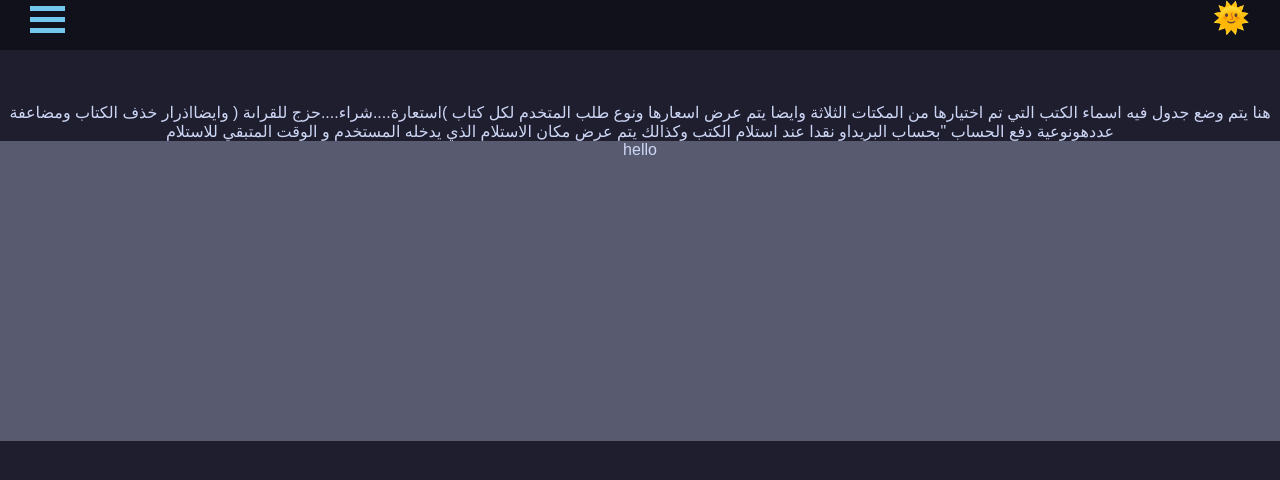
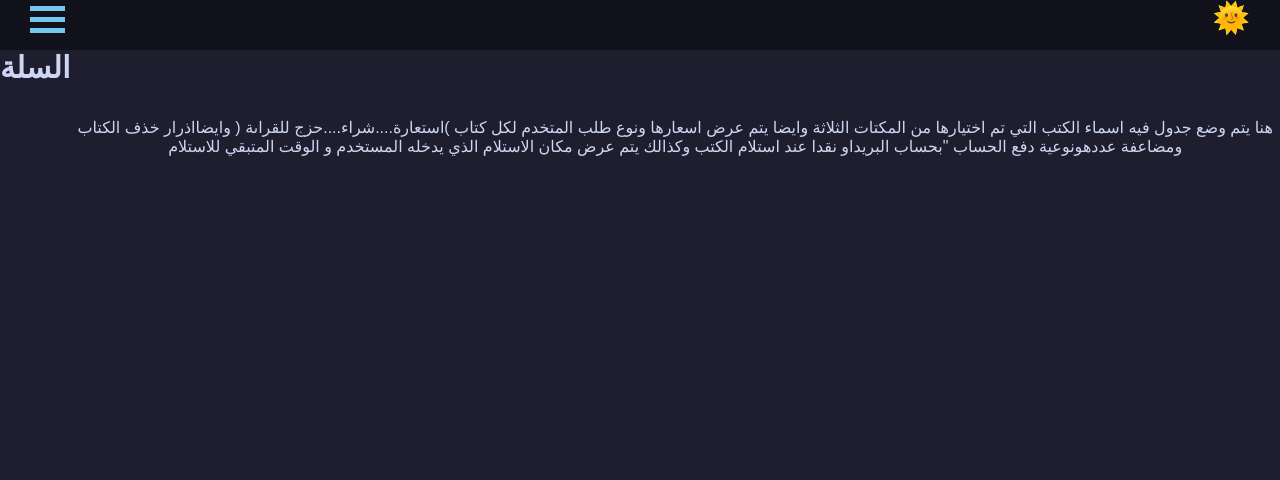
Before and after one commit to Q90T/lib, a plain HTML site: page cart.html in a window 1280 px wide. Drawn offline with Linux system fonts and the light colour scheme.

Commit message:
no footer

```diff
--- a/script.js
+++ b/script.js
@@ -75,10 +75,3 @@ menuButton.addEventListener("click", function() {
     //}, 1000); // 1000 milliseconds = 1 second
   }
 });
-
-const footer = document.createElement('footer');
-footer.innerHTML = '<div class="footer-content">hello <div/>';
-footer.style.backgroundColor = 'lightgray';
-footer.style.padding = '0px';
-footer.style.textAlign = 'center';
-document.body.appendChild(footer);
--- a/stylse.css
+++ b/stylse.css
@@ -99,7 +99,6 @@ body {
   transition: background-color 0.5s ease;
 
 
-
 }
 
 /* Light mode class */
@@ -195,7 +194,7 @@ bnn{border: 1.5px solid white ;
     top: 0px; /* تحديد موقع شريط القائمة في أعلى الصفحة */
     z-index: 9999; /* تحديد الترتيب الأمامي لشريط القائمة */
   }
-  body .conteint {
+  body .content {
 
    position: absolute;
     top: 50px;
@@ -434,10 +433,3 @@ background-color: var(--surface2);
 .change .bar3 {
   transform: translate(0, -11px) rotate(45deg);
 }
-
-/*footer*/
-.footer-content{
-  width: 100%;
-  height: 300px;
-  background: var(--surface2);
-}
```
Also changed, not shown: index.html (+1 -2 lines).
